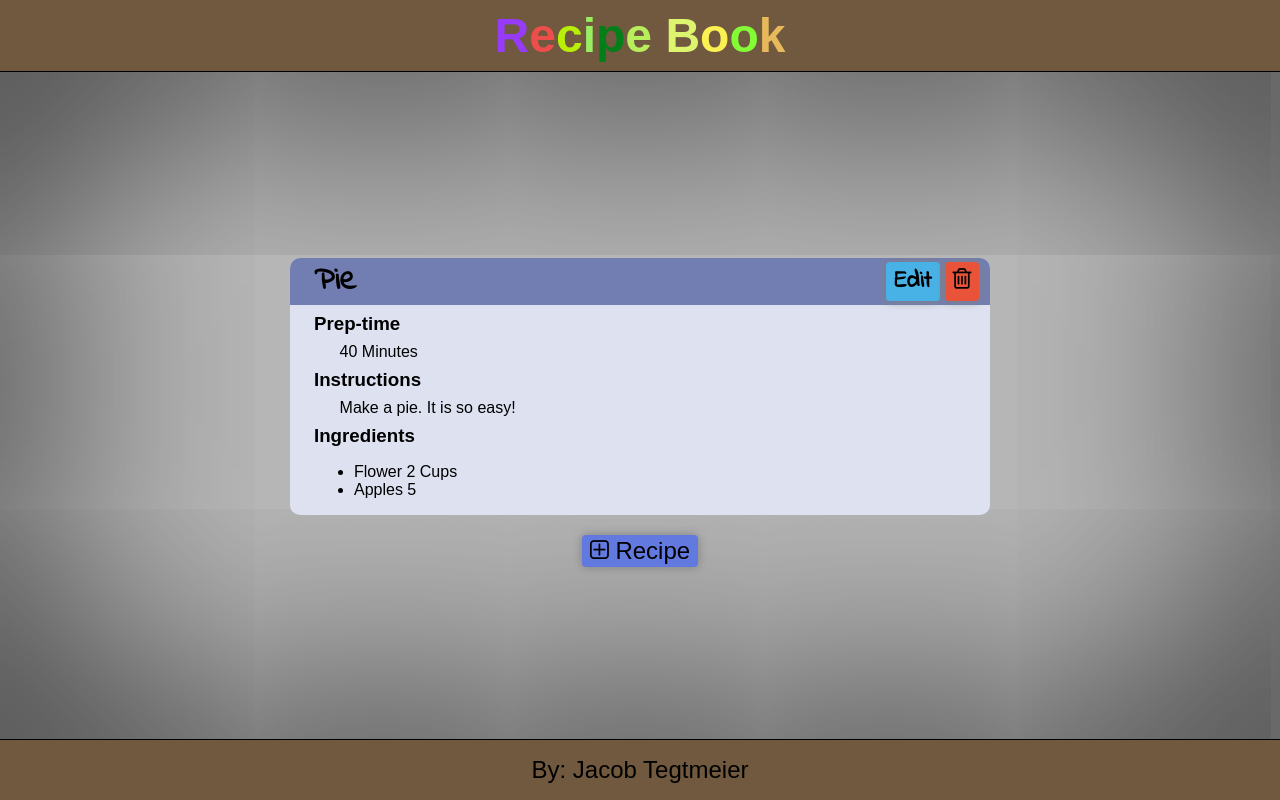
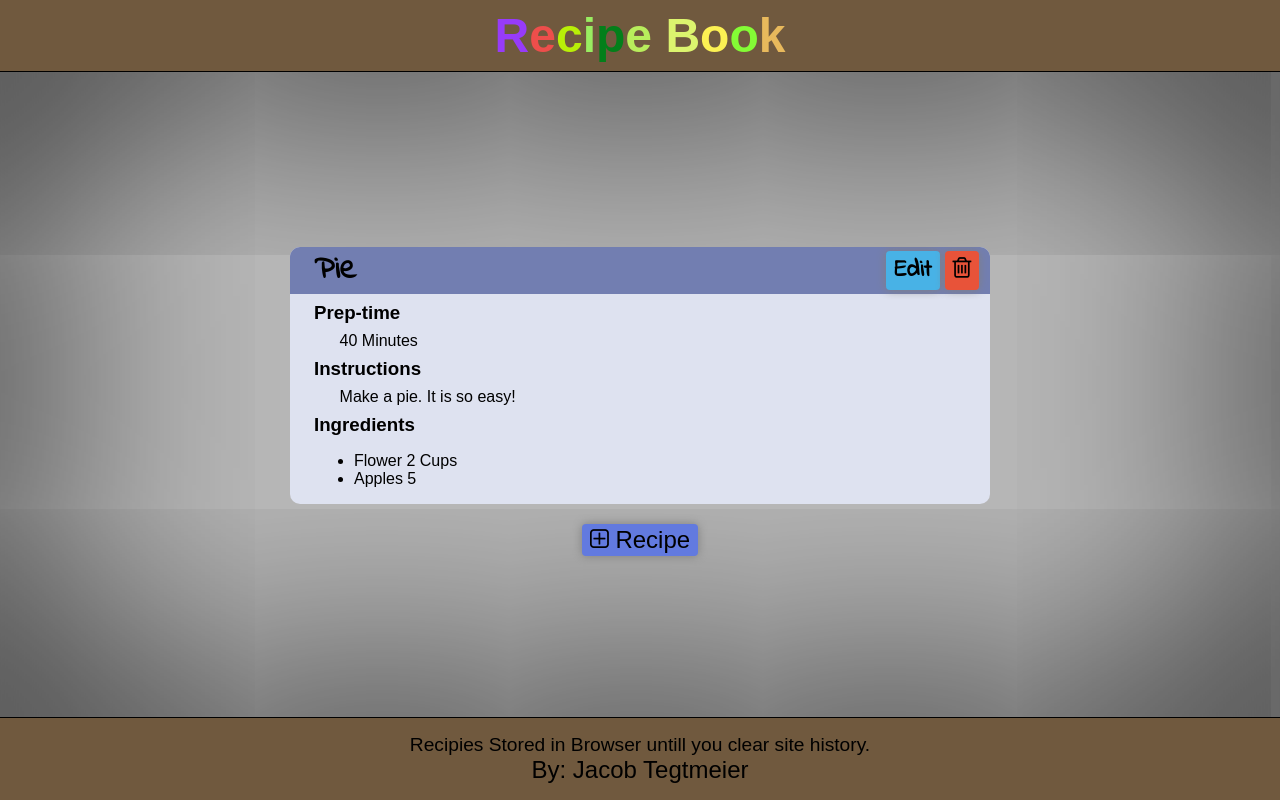
Before and after one commit to jtegtmeier/recipe-box, a React (Create React App) app: page / in a window 1280 px wide. Built offline with nearby package versions, Linux system fonts and the light colour scheme; a web font is replaced by a local one.

Commit message:
page desc fix

```diff
--- a/src/Components/App.js
+++ b/src/Components/App.js
@@ -19,14 +19,6 @@ export default class App extends React.Component {
       luminosity: 'bright',
       seed: 15
       })
-    console.log(this.headerColors)
-    this.headerColorText = this.headerColors.map((v,i)=>{
-      return (
-        <span key={i} style={{color: v}}>
-          {this.headerText[i]}
-        </span>
-      )
-    })
   }
 
   encryptRecipeBook(password) {
@@ -44,7 +36,14 @@ export default class App extends React.Component {
   }
 
   render() {
-    console.log(this.headerColorText)
+    this.headerColorText = this.headerColors.map((v,i)=>{
+      return (
+        <span key={i} style={{color: v}}>
+          {this.headerText[i]}
+        </span>
+      )
+    })
+
     return (
       <div className="App">
         <header>{this.headerColorText}</header>
@@ -65,7 +64,10 @@ export default class App extends React.Component {
             <input type="text" className="inputPassword" placeholder="enter password to decrypt..."/>
           </div>
         </div>
-        <footer>By: Jacob Tegtmeier</footer>
+        <footer>
+          <div style={{fontSize: "0.8em"}}>Recipies Stored in Browser untill you clear site history.</div>
+          By: Jacob Tegtmeier
+        </footer>
       </div>
     )
   }
```
